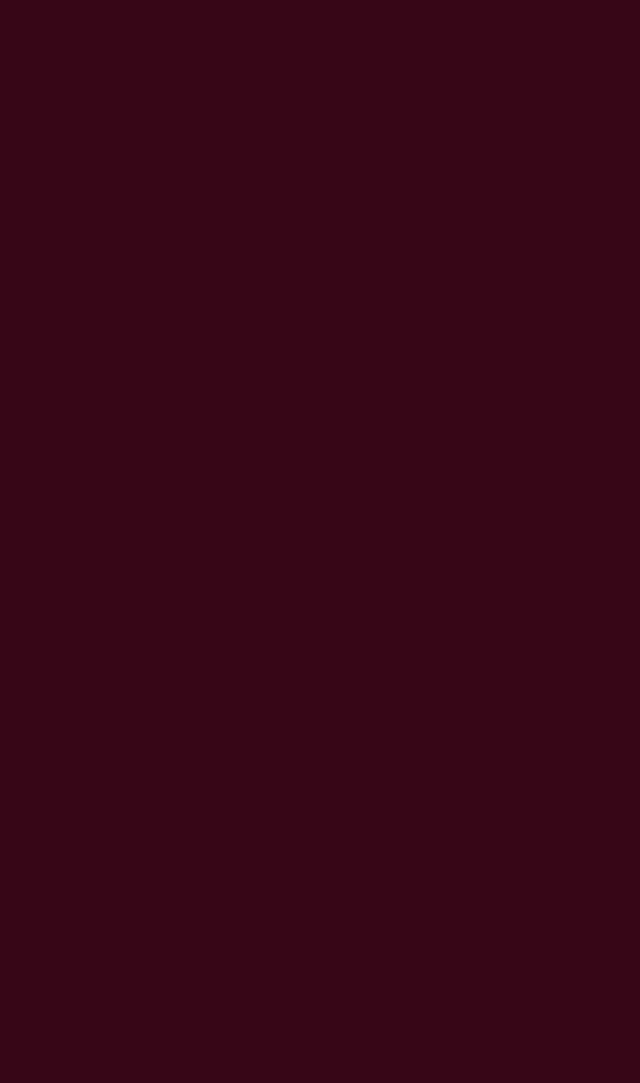
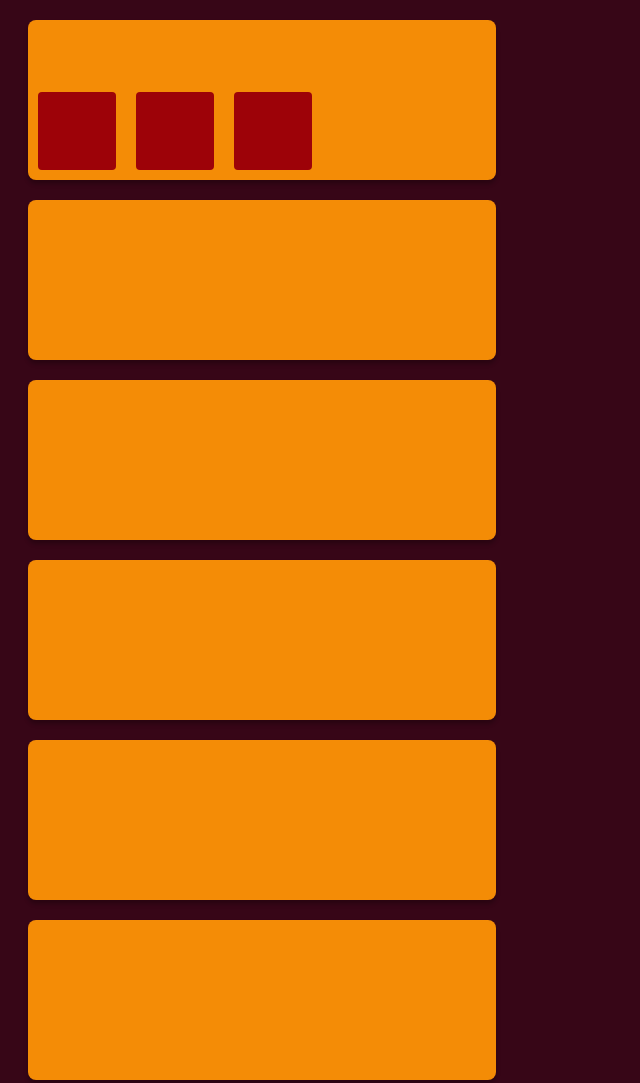
Before and after one commit to milapawlus/responsive-website-using-flexbox, a plain HTML site: page pages/squares.html in a window 1280 px wide. Shown: the whole page, without its empty margins (0-640 px from the left). Before the commit the page ends 800 px from the top, so only its background shows below. Drawn offline with Linux system fonts and the light colour scheme.

Commit message:
created divisions

```diff
--- a/pages/squares.html
+++ b/pages/squares.html
@@ -8,8 +8,27 @@
     <title>Squares</title>
 </head>
 <body>
-    <div class="container">
+    <div>
+    <div class="rectangle">
+
+        <div class="rectangle__box1"></div>
+        <div class="rectangle__box1"></div>
+        <div class="rectangle__box1"></div>
 
     </div>
+
+    <div class="rectangle"></div>
+
+    <div class="rectangle"></div>
+
+</div>
+
+<div>
+    <div class="rectangle"></div>
+
+    <div class="rectangle"></div>
+
+    <div class="rectangle"></div>
+</div>
 </body>
 </html>
--- a/style/squares.css
+++ b/style/squares.css
@@ -1,3 +1,23 @@
 body {
     background-color: #370617;
 }
+
+.rectangle {
+    display: flex;
+    flex-wrap: wrap;
+    align-items: flex-end;
+    width: 468px;
+    height: 160px;
+    margin: 20px;
+    background: #F48C06;
+    box-shadow: 0px 4px 4px rgba(0, 0, 0, 0.25);
+    border-radius: 8px;
+}
+
+.rectangle__box1 {
+    margin: 10px;
+    width: 78px;
+    height: 78px;
+    background: #9D0208;
+    border-radius: 4px
+}
```
